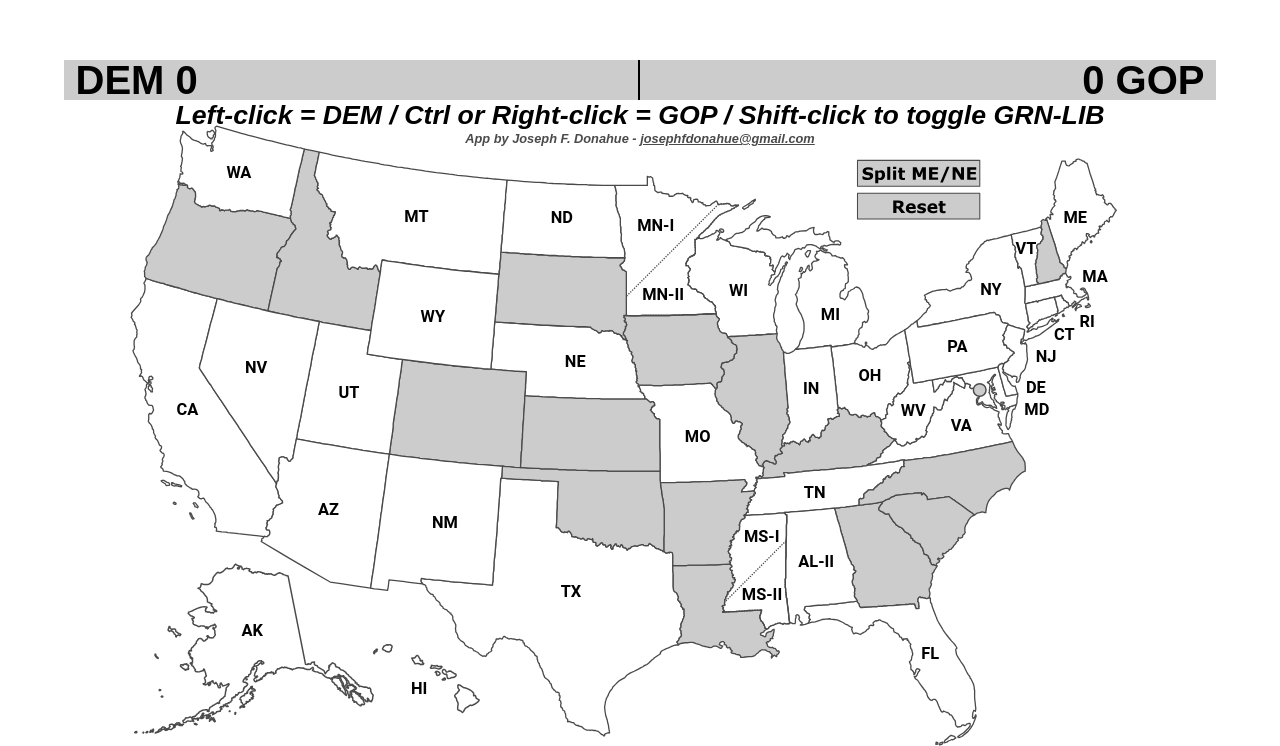
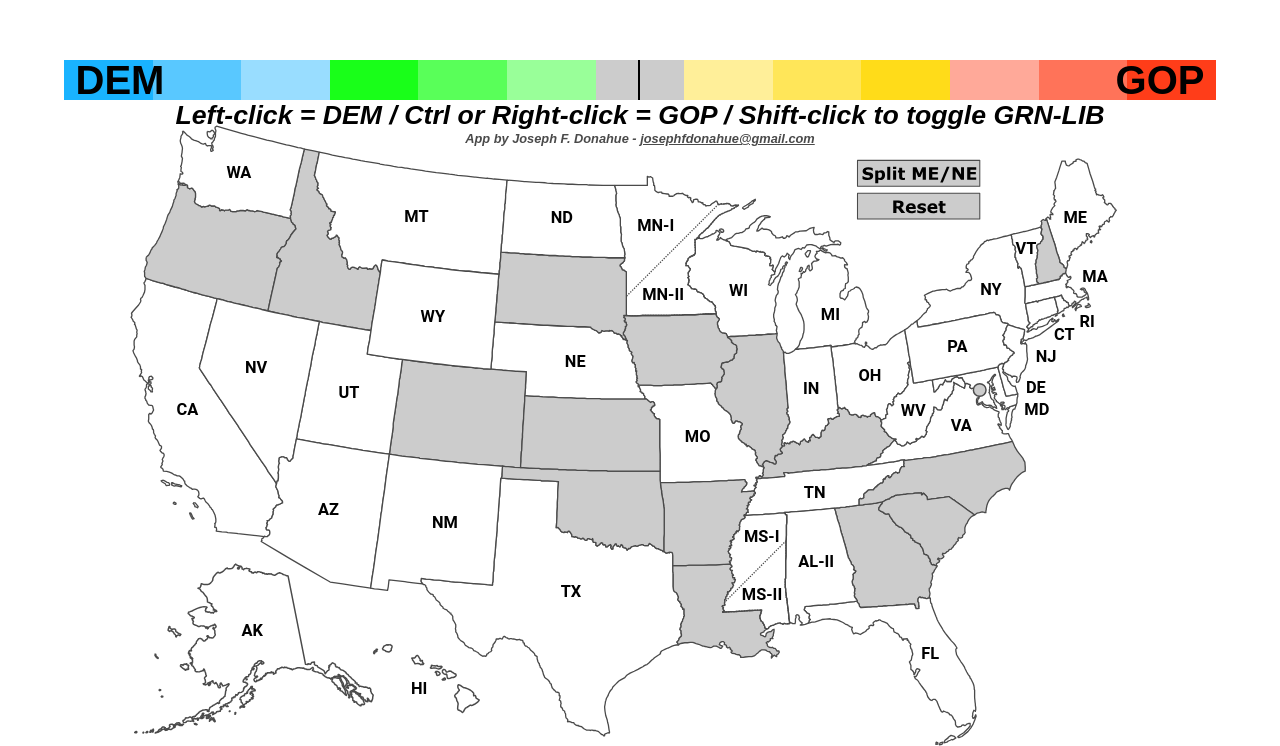
Before and after one commit to sephdo/SenateClick, a plain HTML site: page index.html in a window 1280 px wide. Shown: the part 297-1043 px from the top of the page. Drawn offline with nearby package versions, Linux system fonts and the light colour scheme.

Commit message:
Disabled localstorage temporarily

```diff
--- a/index.html
+++ b/index.html
@@ -6,8 +6,9 @@
 <script>
 $(document).ready(function() {
 	import_svg();
-	retrieve_local();
-	adjust_scoreboard();
+	localStorage.clear();
+	//retrieve_local();
+	//adjust_scoreboard();
 	if(localStorage["split"]==="yes"){
 		$(".mene").attr("visibility","visible")
 		ev_arr[18]["ev"]=2
```
